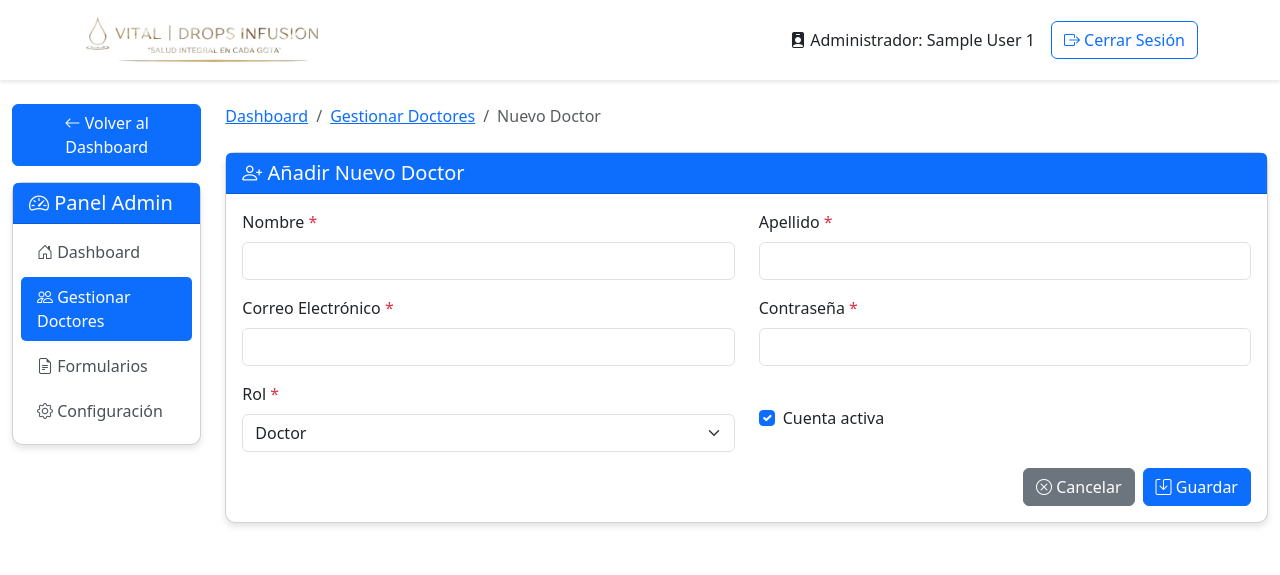
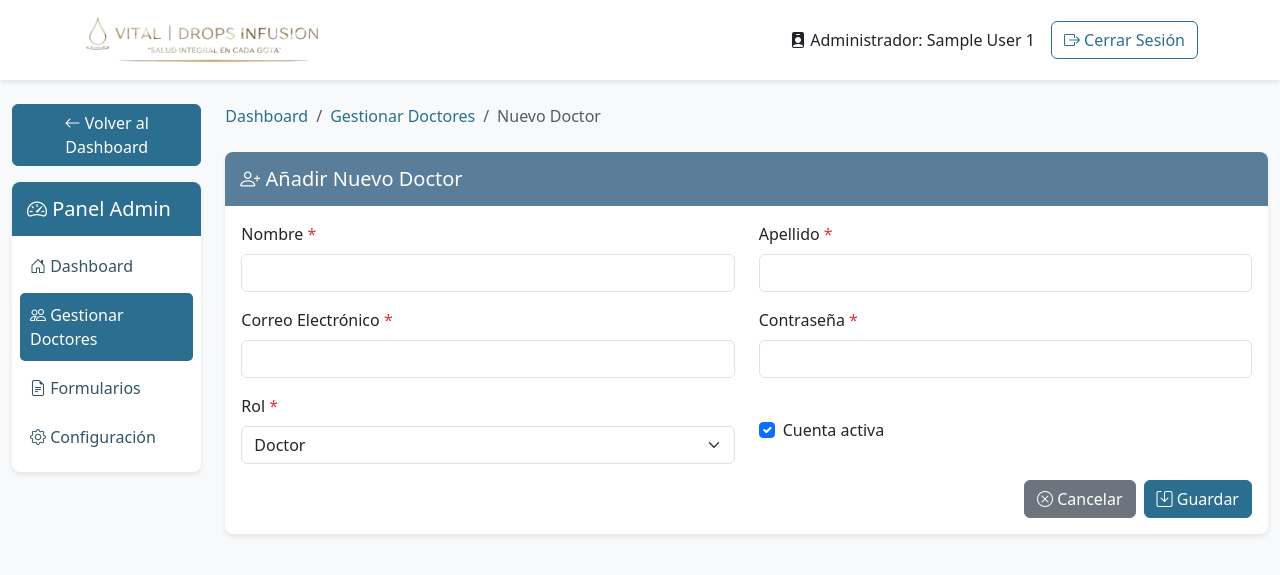
Before and after one commit to eduxdev/firma, a PHP site: page /frontend/views/nuevo_doctor.php in a window 1280 px wide. Shown: the top 575 px of the page. Run offline with PHP 8.4, Linux system fonts and the light colour scheme; the visitor is signed in with stand-in values (Sample User, id 1).

Commit message:
color nuevo_doctor

```diff
--- a/frontend/views/nuevo_doctor.php
+++ b/frontend/views/nuevo_doctor.php
@@ -69,33 +69,124 @@ if ($_SERVER['REQUEST_METHOD'] === 'POST') {
     <link href="https://cdn.jsdelivr.net/npm/bootstrap@5.3.0/dist/css/bootstrap.min.css" rel="stylesheet">
     <link rel="stylesheet" href="https://cdn.jsdelivr.net/npm/bootstrap-icons@1.10.5/font/bootstrap-icons.css">
     <style>
+        :root {
+            --color-primary: #2c6e8f;
+            --color-secondary: #48a5c5;
+            --color-accent: #e9f5fb;
+            --color-pending: #7c97ab;
+            --color-approved: #4a8573;
+            --color-rejected: #a17a7a;
+            --color-light: #f8f9fa;
+            --color-dark: #345464;
+            --color-users: #5a7d9a;
+            --color-admin: #3d4a54;
+            --color-active: #4a8573;
+        }
+
+        body {
+            background-color: var(--color-light);
+            color: var(--color-dark);
+        }
+
         .custom-navbar {
             background-color: #ffffff;
-            color: #333;
+            color: var(--color-dark);
             padding: 15px 0;
             box-shadow: 0 2px 4px rgba(0,0,0,0.1);
         }
+
         .custom-navbar img {
             height: 50px;
         }
+
         .card {
-            border-radius: 10px;
-            box-shadow: 0 4px 6px rgba(0,0,0,0.1);
-            transition: transform 0.3s;
+            border-radius: 8px;
+            box-shadow: 0 3px 5px rgba(0,0,0,0.08);
+            transition: transform 0.2s;
+            border: none;
         }
+
+        .card:hover {
+            transform: translateY(-3px);
+        }
+
         .admin-menu .nav-link {
-            color: #495057;
+            color: var(--color-dark);
             border-radius: 5px;
             margin-bottom: 5px;
+            padding: 10px;
         }
+
         .admin-menu .nav-link:hover,
         .admin-menu .nav-link.active {
-            background-color: #0d6efd;
+            background-color: var(--color-primary);
             color: white;
         }
+
         .admin-menu .nav-link i {
             width: 25px;
             text-align: center;
+        }
+
+        .card-header-primary {
+            background-color: var(--color-primary);
+            color: white;
+            padding: 15px;
+            border-radius: 8px 8px 0 0;
+        }
+
+        .card-header-users {
+            background-color: var(--color-users);
+            color: white;
+            padding: 15px;
+            border-radius: 8px 8px 0 0;
+        }
+
+        .btn-primary {
+            background-color: var(--color-primary);
+            border-color: var(--color-primary);
+        }
+
+        .btn-primary:hover {
+            background-color: #1d5977;
+            border-color: #1d5977;
+        }
+
+        .btn-outline-primary {
+            color: var(--color-primary);
+            border-color: var(--color-primary);
+        }
+
+        .btn-outline-primary:hover {
+            background-color: var(--color-primary);
+            border-color: var(--color-primary);
+            color: white;
+        }
+
+        .btn-secondary {
+            background-color: #6c757d;
+            border-color: #6c757d;
+        }
+
+        .breadcrumb-item a {
+            color: var(--color-primary);
+            text-decoration: none;
+        }
+
+        .breadcrumb-item a:hover {
+            text-decoration: underline;
+        }
+
+        .alert-success {
+            background-color: rgba(74, 133, 115, 0.2);
+            border-color: var(--color-approved);
+            color: var(--color-approved);
+        }
+
+        .alert-danger {
+            background-color: rgba(161, 122, 122, 0.2);
+            border-color: var(--color-rejected);
+            color: var(--color-rejected);
         }
     </style>
 </head>
@@ -123,7 +214,7 @@ if ($_SERVER['REQUEST_METHOD'] === 'POST') {
                     <i class="bi bi-arrow-left"></i> Volver al Dashboard
                 </a>
                 <div class="card">
-                    <div class="card-header bg-primary text-white">
+                    <div class="card-header-primary">
                         <h5 class="mb-0"><i class="bi bi-speedometer2"></i> Panel Admin</h5>
                     </div>
                     <div class="card-body p-0">
@@ -156,7 +247,7 @@ if ($_SERVER['REQUEST_METHOD'] === 'POST') {
                 </nav>
 
                 <div class="card">
-                    <div class="card-header bg-primary text-white">
+                    <div class="card-header-users">
                         <h5 class="mb-0"><i class="bi bi-person-plus"></i> Añadir Nuevo Doctor</h5>
                     </div>
                     <div class="card-body">
```
